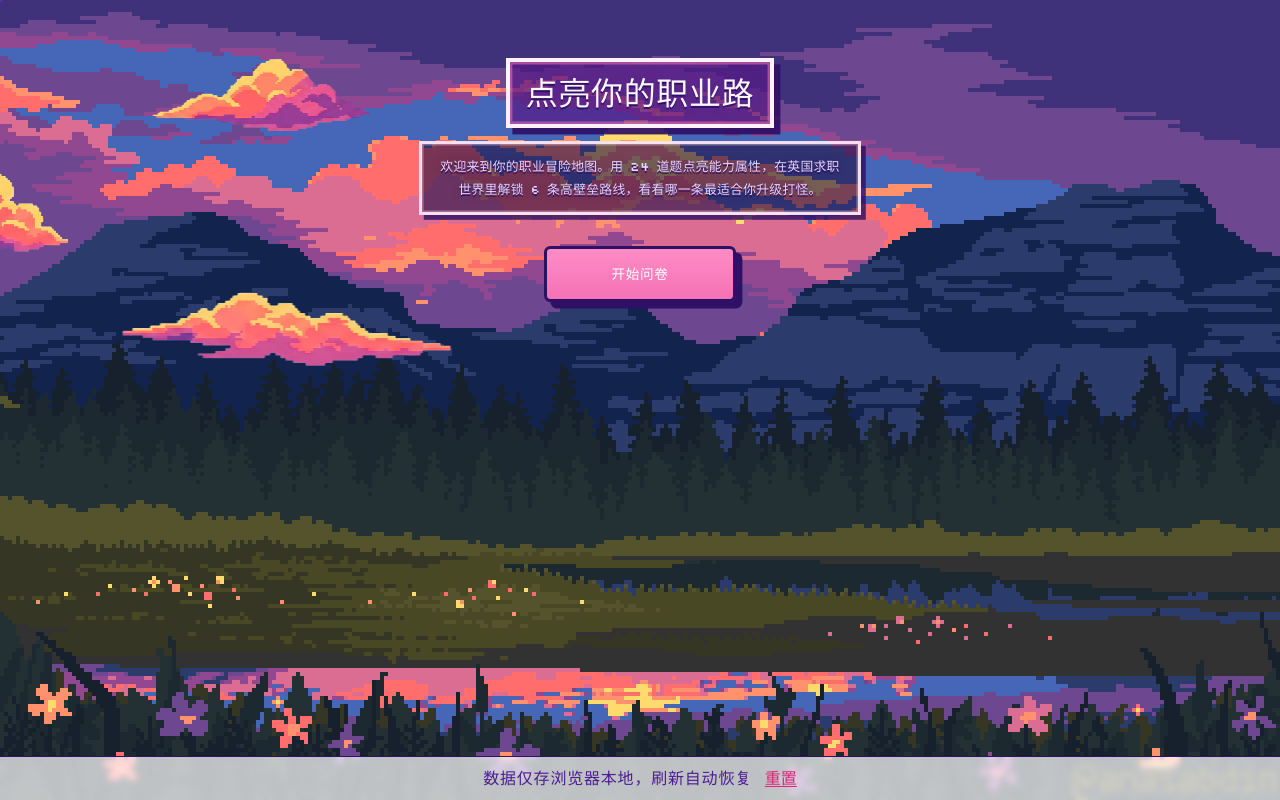
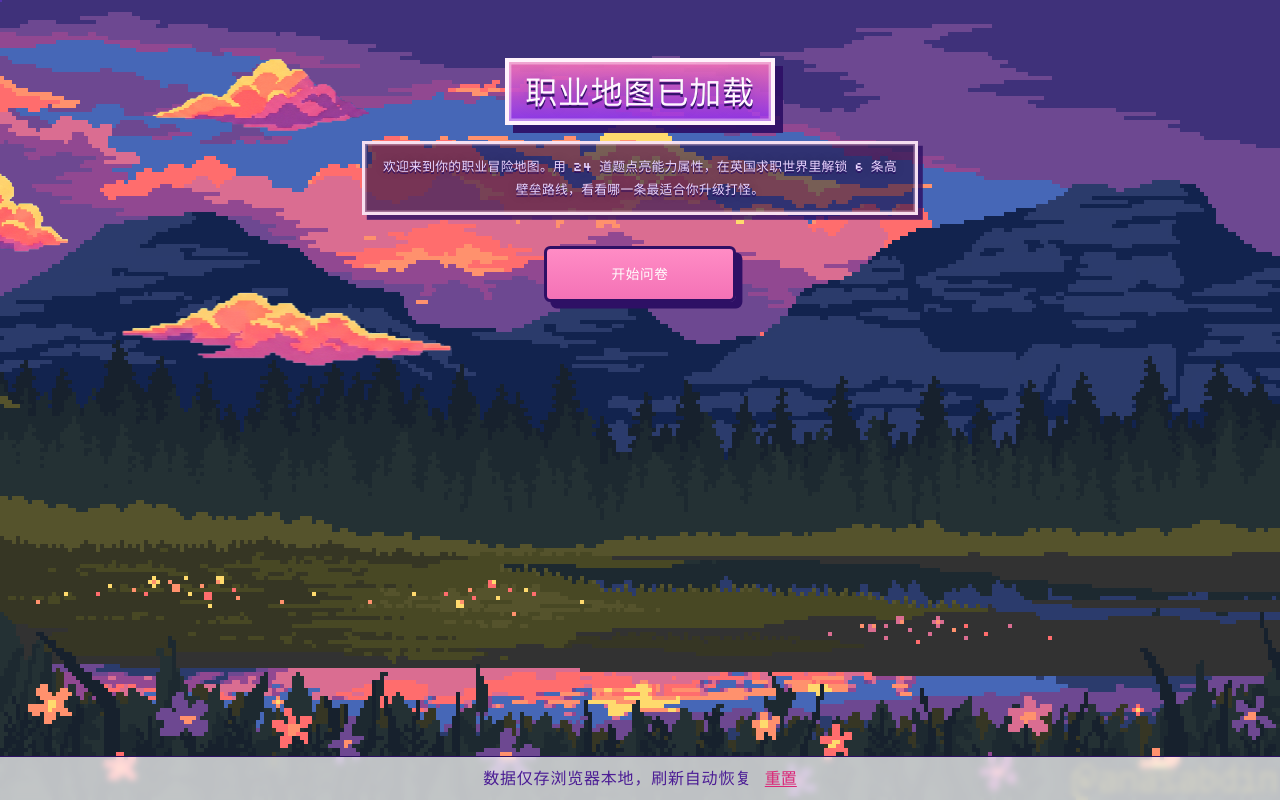
Before and after one commit to MasterFrancis/Career_Ava, a React (Vite) app: page / in a window 1280 px wide. Built offline with nearby package versions, Linux system fonts and the light colour scheme; a small style sheet from the web is missing; a web font is replaced by a local one.

Commit message:
feat: Build Career Report Web App
Co-authored-by: traeagent <traeagent@users.noreply.github.com>

```diff
--- a/src/index.css
+++ b/src/index.css
@@ -1133,22 +1133,22 @@ details[open] .accordionChevron {
   margin: 14px 0 0;
   display: inline-block;
   font-family: var(--pixel-cjk);
-  letter-spacing: 0.8px;
+  letter-spacing: 1px;
   font-weight: 700;
   font-size: 40px;
   line-height: 1.2;
   color: #fff7ff;
-  background: rgba(88, 28, 135, 0.72);
-  border: 5px solid #fff2fb;
+  background: linear-gradient(180deg, rgba(244, 114, 182, 0.92) 0%, rgba(147, 51, 234, 0.9) 100%);
+  border: 6px solid #fff2fb;
   box-shadow:
-    8px 8px 0 rgba(46, 16, 101, 0.92),
-    inset 0 0 0 3px rgba(244, 114, 182, 0.55);
-  padding: 16px 20px 14px;
+    10px 10px 0 rgba(46, 16, 101, 0.92),
+    inset 0 0 0 3px rgba(255, 233, 247, 0.45);
+  padding: 14px 20px 12px;
   text-transform: uppercase;
   text-shadow:
-    0 3px 0 rgba(46, 16, 101, 0.92),
-    0 0 18px rgba(76, 29, 149, 0.38);
-  max-width: min(16ch, 100%);
+    0 4px 0 rgba(46, 16, 101, 0.95),
+    0 0 18px rgba(76, 29, 149, 0.32);
+  max-width: fit-content;
 }
 
 @media (max-width: 720px) {
@@ -1160,14 +1160,15 @@ details[open] .accordionChevron {
 }
 
 .homeSub {
-  margin-top: 16px;
+  margin-top: 20px;
   font-family: var(--pixel-cjk);
   color: rgba(255, 247, 255, 0.96);
   font-size: 16px;
   line-height: 1.8;
   letter-spacing: 0.35px;
-  max-width: 46ch;
-  padding: 14px 18px;
+  width: min(58ch, 100%);
+  max-width: 58ch;
+  padding: 14px 20px;
   background: rgba(36, 18, 71, 0.62);
   border: 4px solid rgba(255, 232, 248, 0.95);
   box-shadow:
--- a/src/pages/WelcomePage.tsx
+++ b/src/pages/WelcomePage.tsx
@@ -18,7 +18,7 @@ export function WelcomePage() {
     <div className="homeHero">
       <div className="homeHeroGrid">
         <div className="homeHeroLeft">
-          <h1 className="homeTitle">点亮你的职业路</h1>
+          <h1 className="homeTitle">职业地图已加载</h1>
           <p className="homeSub">
             欢迎来到你的职业冒险地图。用 24 道题点亮能力属性，在英国求职世界里解锁 6 条高壁垒路线，看看哪一条最适合你升级打怪。
           </p>
```
